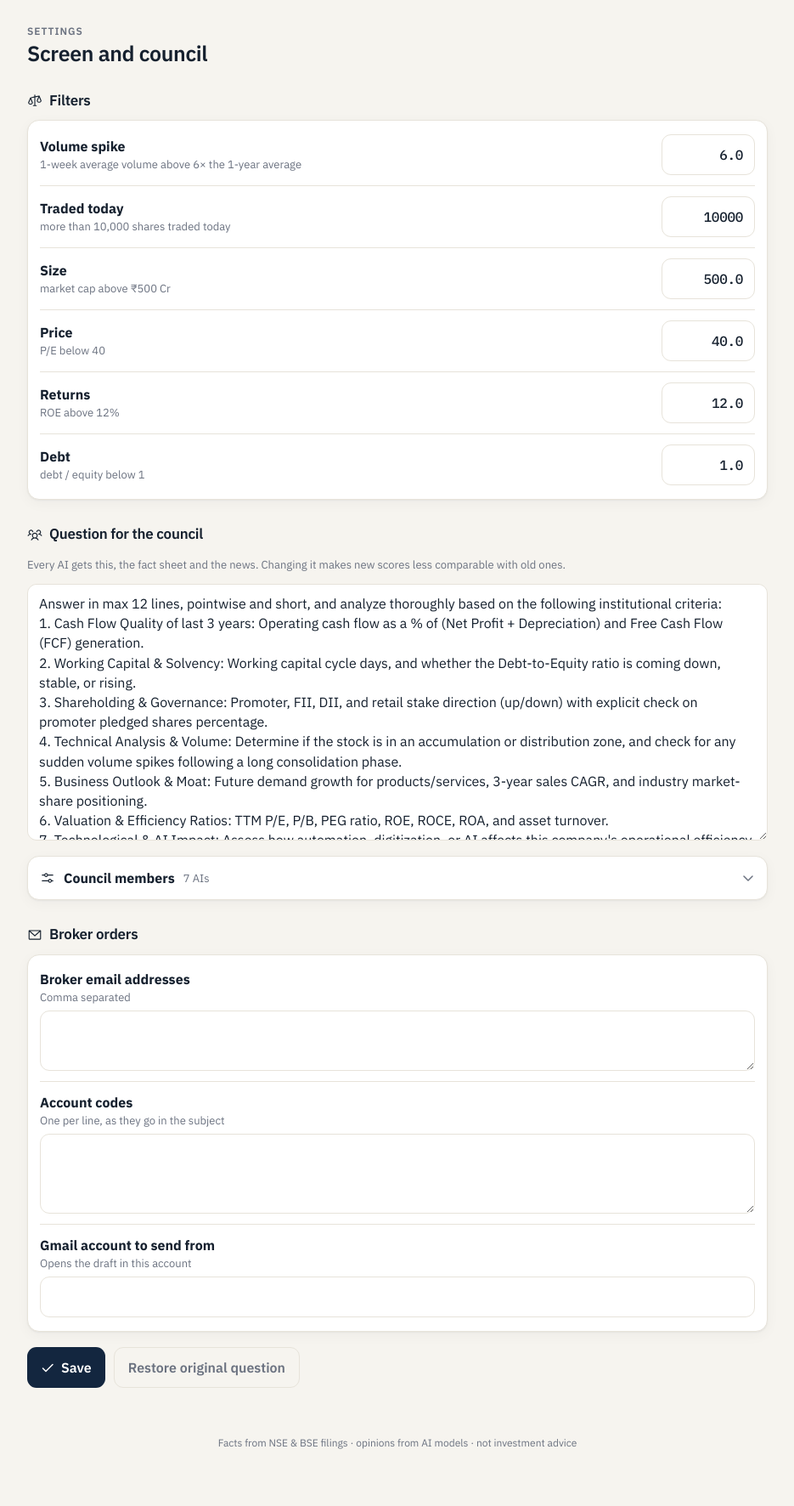
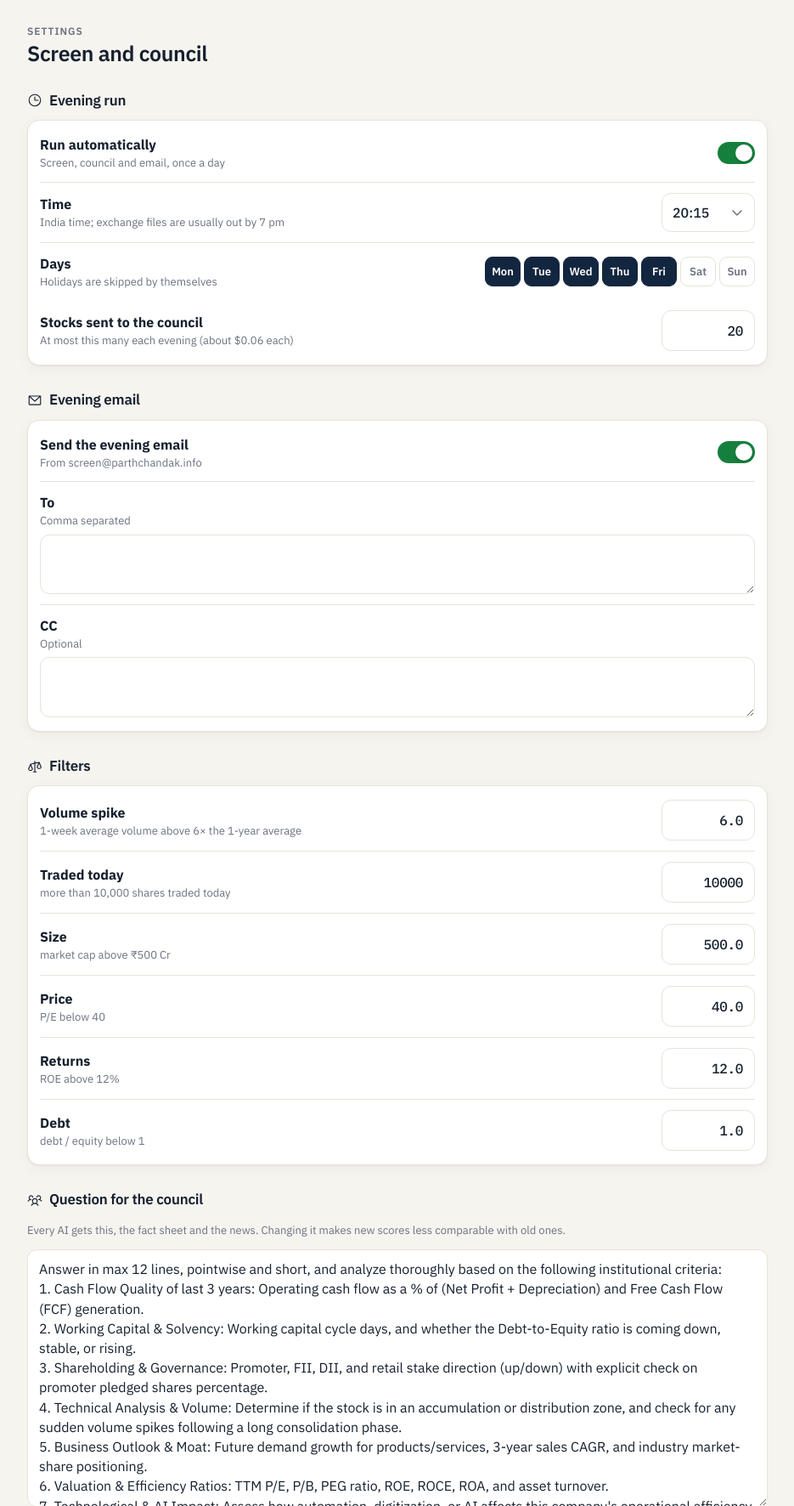
Before and after one commit to parthchandak02/stock-council, a FastAPI app: page /settings in a window 1280 px wide. Shown: the part 60-1832 px from the top of the page at 85% size, without its empty margins (172-1107 px from the left). Before the commit the page ends 1765 px from the top, so only its background shows below. Run offline with FastAPI, Linux system fonts and the light colour scheme; data that the repository does not hold is empty; some libraries are stand-ins or nearby versions.

Commit message:
Schedule and email editable in Settings
- evening run: on/off, time (India), days, stocks per evening; timer ticks every 15 min, job runs when due
- evening email: on/off, To, CC; new addresses get Cloudflare's verify link; delivery status shown
- recipients from Settings (env is a fallback)

Co-Authored-By: Claude Opus 5.5 <noreply@anthropic.com>

```diff
--- a/src/stock_council/settings.py
+++ b/src/stock_council/settings.py
@@ -6,6 +6,9 @@ import json
 from .config import DEFAULT_FILTERS
 from .council import COUNCIL, DEFAULT_PROMPT
 from .store import ensure_schema
+
+DEFAULT_SCHEDULE = {"enabled": True, "time": "20:15", "days": [0, 1, 2, 3, 4], "max_stocks": 20}  # Mon=0, India time
+DEFAULT_EMAIL = {"enabled": True, "to": [], "cc": []}
 
 SCHEMA = "CREATE TABLE IF NOT EXISTS settings (key TEXT PRIMARY KEY, value TEXT NOT NULL, updated TEXT)"
 
@@ -22,6 +25,9 @@ def get_settings(conn) -> dict:
         "broker_to": rows.get("broker_to") or "",
         "accounts": rows.get("accounts") or [],
         "gmail_account": rows.get("gmail_account") or "",
+        # Evening run and email (editable in Settings; the server checks every 15 minutes)
+        "schedule": {**DEFAULT_SCHEDULE, **(rows.get("schedule") or {})},
+        "email": {**DEFAULT_EMAIL, **(rows.get("email") or {})},
     }
 
 
--- a/src/stock_council/web/app.py
+++ b/src/stock_council/web/app.py
@@ -256,11 +256,19 @@ def history(request: Request):
 
 
 @app.get("/settings", response_class=HTMLResponse)
-def settings_page(request: Request, saved: str = ""):
+def settings_page(request: Request, saved: str = "", sent: str = ""):
     st = get_settings(db())
     models_text = "\n".join(f"{m['name']} | {m['model']}" for m in st["models"])
+    try:
+        from ..mailer import address_status
+        status = address_status()
+    except Exception:
+        status = None
+    times = [f"{h:02d}:{m:02d}" for h in range(17, 24) for m in (0, 15, 30, 45)]
     return tpl.TemplateResponse(request, "settings.html", {
-        "st": st, "models_text": models_text, "saved": saved, "nav": "settings"})
+        "st": st, "models_text": models_text, "saved": saved, "sent": sent, "nav": "settings",
+        "addr_status": status, "times": times,
+        "daynames": ["Mon", "Tue", "Wed", "Thu", "Fri", "Sat", "Sun"]})
 
 
 @app.post("/settings")
@@ -285,11 +293,26 @@ async def save_settings(request: Request):
             if name and "/" in model:
                 models.append({"name": name, "model": model})
     save_setting(conn, "models", models or COUNCIL)
+    sent = []
+    if "sched_time" in form:
+        save_setting(conn, "schedule", {
+            "enabled": form.get("sched_on") == "1", "time": form.get("sched_time") or "20:15",
+            "days": sorted(int(d) for d in form.getlist("sched_days") if d.isdigit()),
+            "max_stocks": max(1, min(30, int(float(form.get("max_stocks") or 20))))})
+        split = lambda s: [x.strip() for x in (s or "").replace("\n", ",").split(",") if "@" in x]
+        to, cc = split(form.get("email_to")), split(form.get("email_cc"))
+        save_setting(conn, "email", {"enabled": form.get("email_on") == "1", "to": to, "cc": cc})
+        try:
+            from ..mailer import ensure_addresses
+            sent = ensure_addresses(to + cc)   # Cloudflare emails each new address a verify link
+        except Exception:
+            pass
     if "broker_to" in form:
         save_setting(conn, "broker_to", ", ".join(x.strip() for x in form["broker_to"].replace("\n", ",").split(",") if x.strip()))
         save_setting(conn, "accounts", [x.strip() for x in (form.get("accounts") or "").replace(",", "\n").splitlines() if x.strip()])
         save_setting(conn, "gmail_account", (form.get("gmail_account") or "").strip())
-    return RedirectResponse("/settings?saved=1", status_code=303)
+    from urllib.parse import quote
+    return RedirectResponse("/settings?saved=1" + (f"&sent={quote(', '.join(sent))}" if sent else ""), status_code=303)
 
 
 # ---------- screener ----------
--- a/src/stock_council/web/static/style.css
+++ b/src/stock_council/web/static/style.css
@@ -361,3 +361,21 @@ input[type=checkbox]:focus-visible,input[type=radio]:focus-visible{outline:2px s
 @media (max-width:540px){.rule .sel-btn{padding:9px 8px;font-size:14px} .rule .val .sel.vs{width:36px}}
 ::placeholder{color:var(--mute);opacity:.55}
 .intro h1{max-width:780px}
+
+/* settings: switches, day pills, address status */
+input[type=checkbox].switch{width:44px;height:26px;border-radius:99px;border:0;background:var(--wait);position:relative;transition:background .15s}
+input[type=checkbox].switch::after{content:"";position:absolute;top:3px;left:3px;width:20px;height:20px;border-radius:50%;background:#fff;
+  border:0;transform:none;transition:left .15s;box-shadow:0 1px 3px rgba(0,0,0,.25)}
+input[type=checkbox].switch:checked{background:var(--buy)} input[type=checkbox].switch:checked::after{left:21px;width:20px;height:20px;border:0;transform:none}
+.fields .sel{min-width:110px}
+.row-days{display:flex;align-items:center;justify-content:space-between;gap:16px;padding:12px 0;border-top:1px solid var(--line);flex-wrap:wrap}
+.row-days>span:first-child{display:flex;flex-direction:column}
+.days{display:flex;gap:4px;flex-wrap:wrap}
+.day input{position:absolute;opacity:0;width:1px;height:1px}
+.day span{display:inline-grid;place-items:center;min-width:42px;padding:7px 6px;border-radius:9px;border:1px solid var(--line);font-size:13px;font-weight:600;color:var(--mute);cursor:pointer}
+.day input:checked+span{background:var(--brand);border-color:var(--brand);color:var(--brand-ink)}
+.day input:focus-visible+span{outline:2px solid var(--brand);outline-offset:1px}
+.fields.stack label.inline{flex-direction:row;align-items:center}
+.addr{display:flex;flex-wrap:wrap;gap:6px;align-items:center;padding:4px 0 12px}
+.addr .chip{font-weight:500;font-size:12.5px}
+.fields label.day{padding:0;border:0;display:inline-block}
--- a/src/stock_council/web/templates/base.html
+++ b/src/stock_council/web/templates/base.html
@@ -16,7 +16,7 @@
 <meta name="apple-mobile-web-app-status-bar-style" content="default">
 <link rel="preconnect" href="https://fonts.googleapis.com"><link rel="preconnect" href="https://fonts.gstatic.com" crossorigin>
 <link href="https://fonts.googleapis.com/css2?family=IBM+Plex+Mono:wght@500;600&family=IBM+Plex+Sans:wght@400;500;600;700&display=swap" rel="stylesheet">
-<link rel="stylesheet" href="/static/style.css?v=11">
+<link rel="stylesheet" href="/static/style.css?v=13">
 {% block head %}{% endblock %}
 </head><body>
 <header class="top">
--- a/src/stock_council/web/templates/settings.html
+++ b/src/stock_council/web/templates/settings.html
@@ -2,8 +2,38 @@
 {% block title %}Settings · Stock Council{% endblock %}
 {% block main %}
 <section class="head"><div><p class="eyebrow">Settings</p><h1>Screen and council</h1></div></section>
-{% if saved %}<div class="note good">{{ icon('check', 16) }}<span>Saved. The next run uses it.</span></div>{% endif %}
+{% if saved %}<div class="note good">{{ icon('check', 16) }}<span>Saved. The next run uses it.{% if sent %} A verify link went to <b>{{ sent }}</b>: click it once to start receiving the email.{% endif %}</span></div>{% endif %}
 <form method="post" action="/settings" class="settings">
+  <h2 class="sub" id="schedule">{{ icon('clock', 18) }}Evening run</h2>
+  {% set sc = st.schedule %}
+  <div class="fields card">
+    <label><span><b>Run automatically</b><span class="muted small">Screen, council and email, once a day</span></span>
+      <input type="checkbox" name="sched_on" value="1" {{ 'checked' if sc.enabled }} class="switch"></label>
+    <label><span><b>Time</b><span class="muted small">India time; exchange files are usually out by 7 pm</span></span>
+      <select name="sched_time" aria-label="Run time">{% for t in times %}<option {{ 'selected' if t == sc.time }}>{{ t }}</option>{% endfor %}</select></label>
+    <div class="row-days"><span><b>Days</b><span class="muted small">Holidays are skipped by themselves</span></span>
+      <span class="days">{% for d in daynames %}<label class="day"><input type="checkbox" name="sched_days" value="{{ loop.index0 }}" {{ 'checked' if loop.index0 in sc.days }}><span>{{ d }}</span></label>{% endfor %}</span></div>
+    <label><span><b>Stocks sent to the council</b><span class="muted small">At most this many each evening (about $0.06 each)</span></span>
+      <input type="number" name="max_stocks" min="1" max="30" step="1" value="{{ sc.max_stocks }}"></label>
+  </div>
+
+  <h2 class="sub" id="email">{{ icon('mail', 18) }}Evening email</h2>
+  {% set em = st.email %}
+  <div class="fields card stack">
+    <label class="inline"><span><b>Send the evening email</b><span class="muted small">From screen@parthchandak.info</span></span>
+      <input type="checkbox" name="email_on" value="1" {{ 'checked' if em.enabled }} class="switch"></label>
+    <label><span><b>To</b><span class="muted small">Comma separated</span></span>
+      <textarea name="email_to" rows="2">{{ em.to|join(', ') }}</textarea></label>
+    <label><span><b>CC</b><span class="muted small">Optional</span></span>
+      <textarea name="email_cc" rows="2">{{ em.cc|join(', ') }}</textarea></label>
+    {% if addr_status is not none and (em.to or em.cc) %}
+    <div class="addr"><span class="muted small">Delivery</span>
+      {% for a in em.to + em.cc %}{% set ok = addr_status.get(a|lower) %}
+      <span class="chip {{ 'buy' if ok else 'hold' }}">{{ icon('check' if ok else 'clock', 13) }}{{ a }} · {{ 'verified' if ok else ('waiting for verify click' if (a|lower) in addr_status else 'not added yet') }}</span>
+      {% endfor %}</div>
+    {% endif %}
+  </div>
+
   <h2 class="sub">{{ icon('scale', 18) }}Filters</h2>
   <div class="fields card">
   {% for k, pair in FILTER_LABELS.items() %}{% set title, desc = pair %}
```
Also changed, not shown: src/stock_council/cli.py (+40 -2 lines), src/stock_council/mailer.py (+43 -4 lines).
